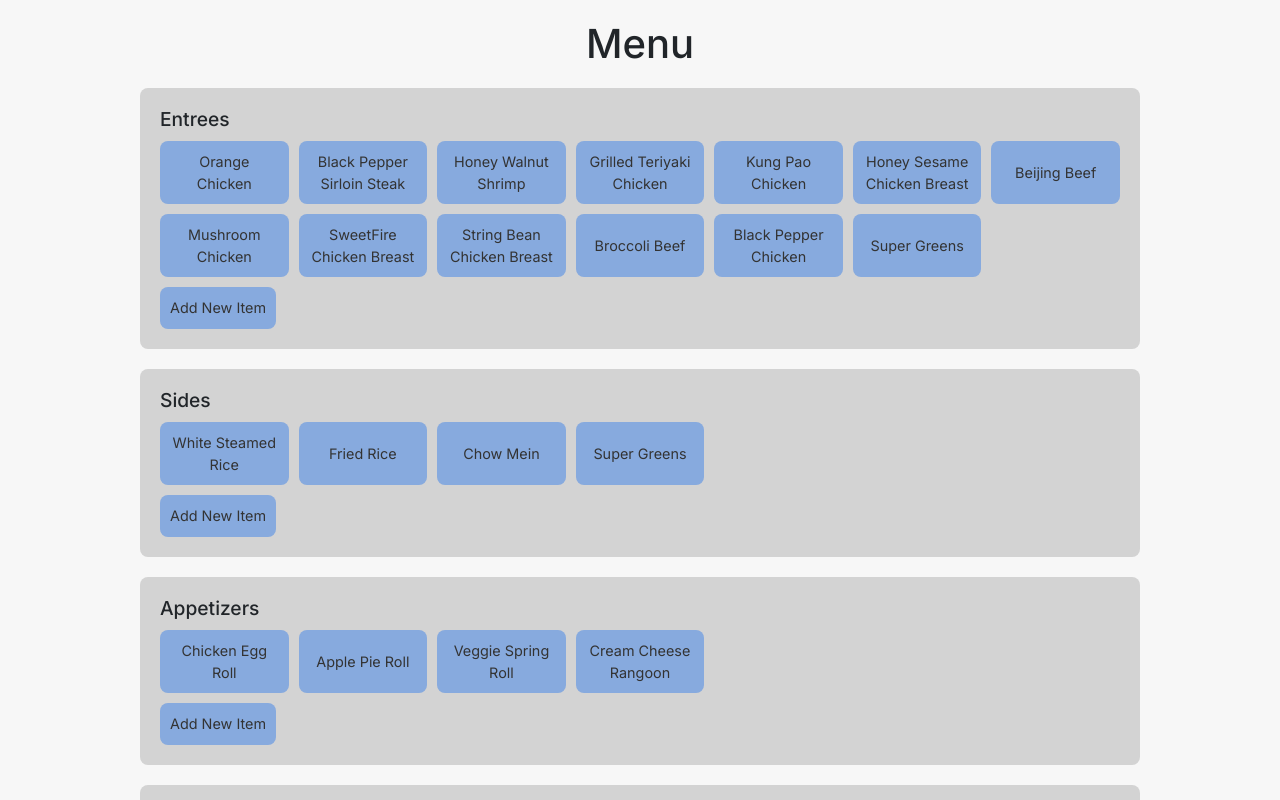
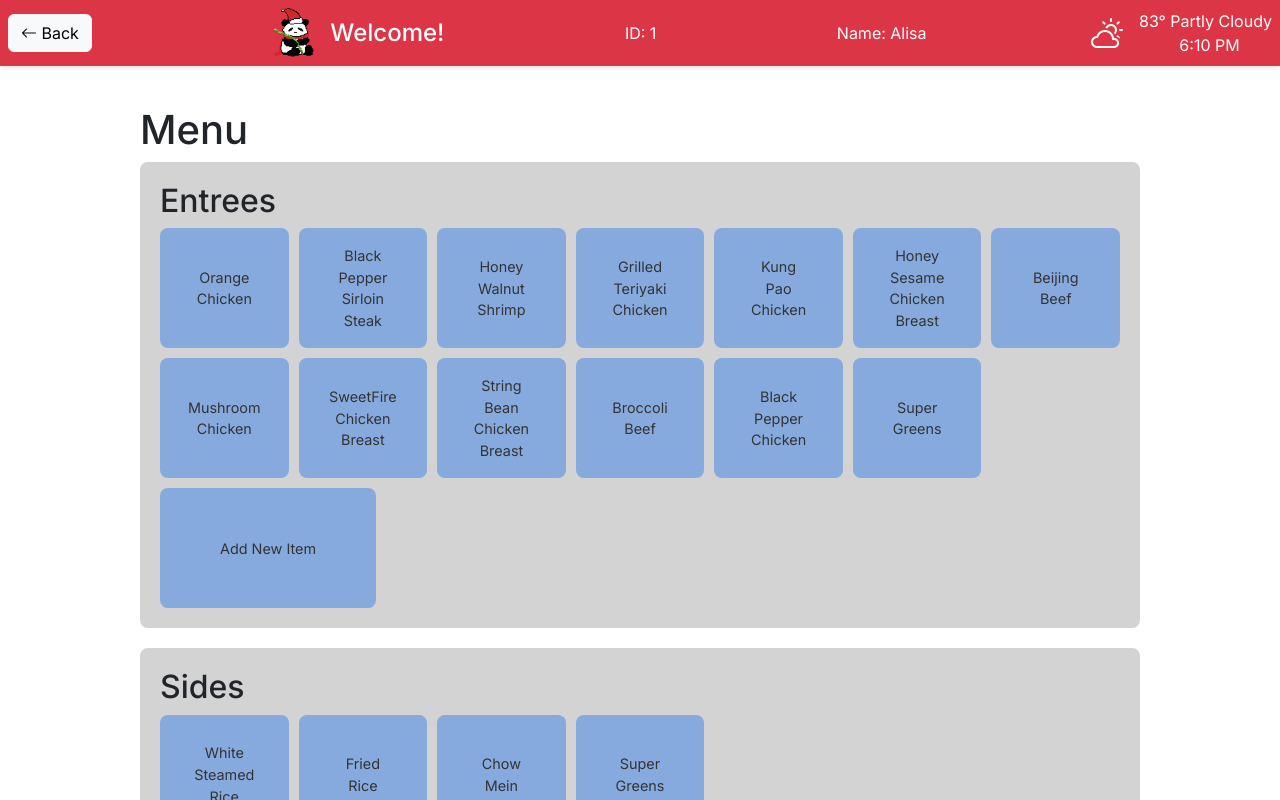
Before and after one commit to MontgomeryBohde/project-3-team-xg, a Next.js app: page /employee/manager/menu in a window 1280 px wide. Shown: the top 800 px of the page. Built offline with nearby package versions, Linux system fonts and the light colour scheme.

Commit message:
ADD: employee header to all pages, login functionality (currently hardcoded)

```diff
--- a/package.json
+++ b/package.json
@@ -12,6 +12,7 @@
     "bootstrap": "^5.3.3",
     "bootstrap-icons": "^1.11.3",
     "next": "^15.0.1",
+    "pg": "^8.13.1",
     "react": "19.0.0-rc-69d4b800-20241021",
     "react-dom": "19.0.0-rc-69d4b800-20241021"
   }
--- a/src/app/employee/cashier/order/confirmation/page.js
+++ b/src/app/employee/cashier/order/confirmation/page.js
@@ -6,6 +6,7 @@
 import Link from 'next/link';
 import DiscountPopUp from '@/components/ui/employee/cashier/order/confirmation/DiscountPopUp';
 import PaymentPopUp from '@/components/ui/employee/cashier/order/confirmation/PaymentPopUp';
+import EmployeeLogInHeader from "@/components/ui/employee/header/EmployeeLogInHeader";
 
 const ConfirmationPage = () => {
     const [cartItems, setCartItems] = useState([]);
@@ -33,7 +34,9 @@
     };
 
     return (
-        <div className="container">
+        <div>
+            <EmployeeLogInHeader />
+            <div className="container">
             <div className="row justify-content-center">
                 <div className="col-md-8">
                     <div className="card mb-4">
@@ -74,6 +77,7 @@
                 subtotal={calculateSubtotal()}
             />}
         </div>
+        </div>
     );
 };
 
--- a/src/app/employee/cashier/order/page.js
+++ b/src/app/employee/cashier/order/page.js
@@ -7,6 +7,7 @@
 import FoodTypes from '@/components/ui/employee/cashier/order/FoodTypes';
 import Cart from '@/components/ui/employee/cashier/order/Cart';
 import EntreeAndSideMenu from '@/components/ui/employee/cashier/order/EntreeAndSideMenu';
+import EmployeeLogInHeader from "@/components/ui/employee/header/EmployeeLogInHeader";
 import Link from 'next/link';
 
 const menuItems = {
@@ -140,7 +141,9 @@
     };
 
     return (
-        <div className="page-container">
+        <div>
+            <EmployeeLogInHeader />
+            <div className="page-container">
             {warningMessage && <div className="alert alert-warning warning-message">{warningMessage}</div>}
             {currentMenu === 'main' && (
                 <div className="main-menu">
@@ -298,6 +301,7 @@
             )}
 
         </div>
+        </div>
     );
 };
 
--- a/src/app/employee/manager/contact/page.js
+++ b/src/app/employee/manager/contact/page.js
@@ -3,7 +3,7 @@
 
 import React, { useState } from 'react';
 import { useRouter } from "next/navigation";
-import EmployeeHeader from "@/components/ui/employee/header/EmployeeHeader";
+import EmployeeLogInHeader from "@/components/ui/employee/header/EmployeeLogInHeader";
 import 'bootstrap/dist/css/bootstrap.css';
 
 const ContactPage = () => {
@@ -13,7 +13,7 @@
 				<title>Contact Maintenance</title>
 			</head>
 			<body>
-				<EmployeeHeader />
+				<EmployeeLogInHeader />
 				<ContactForm />
 			</body>
 		</html>
--- a/src/app/employee/manager/inventory/inventory.css
+++ b/src/app/employee/manager/inventory/inventory.css
@@ -1,4 +1,26 @@
-/* iventory.css */
+/* Layout Styles */
+.app-container {
+  display: flex;
+  flex-direction: column;
+  height: 100vh;
+}
+
+.header-container {
+  width: 100%;
+  box-shadow: 0px 2px 5px rgba(0, 0, 0, 0.1);
+}
+
+.main-container {
+  flex: 1;
+  overflow-y: auto;
+}
+
+.inventory-container {
+  margin-top: 20px;
+  width: 80%;
+  max-width: 1000px;
+  margin: 20px auto;
+}
 
 .inventory-layout {
   display: flex;
@@ -8,16 +30,9 @@
   width: 200px;
   display: flex;
   flex-direction: column;
-
-  position: fixed; /* Fixes the navbar to the left side of the screen */
-  top: 0;           /* Aligns the navbar to the top */
-  left: 0;          /* Aligns the navbar to the left */
-  width: 200px;     /* Set the width of the navbar */
-  height: 100vh;    /* Fills the entire vertical height of the screen */
-  display: flex;    /* Allows you to organize items vertically */
-  flex-direction: column; /* Items will be stacked vertically */
-  background-color: #f0f0f0;  /* Optional: background color */
-  padding-top: 20px; /* Optional: spacing from the top */
+  background-color: #f0f0f0;
+  padding-top: 20px;
+  padding-left: 0px;
 }
 
 .category-button {
@@ -37,76 +52,13 @@
 .items-display {
   flex: 1;
   padding: 20px;
-    margin-left: 20px; /* Leaves space for the sidebar */
+  margin-left: 20px;
 }
 
-.popup {
-    position: fixed;
-    top: 50%;
-    left: 50%;
-    transform: translate(-50%, -50%);
-    background-color: white;
-    padding: 20px;
-    border: 1px solid #ccc;
-    border-radius: 5px;
-    box-shadow: 0px 0px 10px rgba(0, 0, 0, 0.1);
-    z-index: 1000;
-}
-
-.popup label {
-    display: block;
-    margin: 10px 0;
-}
-
-.popup button {
-    margin-top: 10px;
-    margin-right: 5px;
-}
-
-.popup input, .popup select {
-    margin-left: 10px;
-}
-
-.overlay {
-    position: fixed;
-    top: 0;
-    left: 0;
-    width: 100%;
-    height: 100%;
-    background-color: rgba(0, 0, 0, 0.5);
-    z-index: 999;
-}
-
-body {
-    font-family: Arial, sans-serif;
-    background-color: #f7f7f7;
-    display: flex;
-    justify-content: center;
-  }
-
-  h1 {
-    text-align: center;
-    margin-bottom: 20px;
-    margin-top: 0px;
-    margin-left: 150px; /* Leaves space for the sidebar */
-  }
-
-  .inventory-container {
-    width: 80%;
-    max-width: 1000px;
-    margin: 20px auto;
-  }
-
-  .section {
-    background-color: #d3d3d3;
-    padding: 20px;
-    margin-bottom: 20px;
-    border-radius: 8px;
-  }
-
-  .section h2 {
-    font-size: 1.2em;
-    margin-bottom: 10px;
+.button-grid {
+  display: grid;
+  grid-template-columns: repeat(auto-fill, minmax(120px, 1fr));
+  gap: 10px;
 }
 
 .button-grid {
@@ -132,6 +84,13 @@
   height: 60px;
 }
 
-  .item-button:hover {
-    background-color: #6399cd;
+h1 {
+  text-align: center;
+  margin-bottom: 20px;
+  margin-top: 0px;
+  margin-left: 150px; /* Leaves space for the sidebar */
 }
+.section h2 {
+  font-size: 1.2em;
+  margin-bottom: 10px;
+}
--- a/src/app/employee/manager/menu/menu.css
+++ b/src/app/employee/manager/menu/menu.css
@@ -1,21 +1,24 @@
-/* menu.css */
-
-body {
-    font-family: Arial, sans-serif;
-    background-color: #f7f7f7;
+/* Layout Styles */
+.app-container {
   display: flex;
-    justify-content: center;
+  flex-direction: column;
+  height: 100vh;
 }
 
-  h1 {
-    text-align: center;
-    margin-bottom: 20px;
+.header-container {
+  width: 100%;
+  box-shadow: 0px 2px 5px rgba(0, 0, 0, 0.1);
+  position: sticky;
+  top: 0;
+  z-index: 100;
 }
 
 .menu-container {
+  flex: 1;
   width: 80%;
   max-width: 1000px;
   margin: 20px auto;
+  padding-top: 20px;
 }
 
 .section {
@@ -23,11 +26,6 @@
   padding: 20px;
   margin-bottom: 20px;
   border-radius: 8px;
-  }
-
-  .section h2 {
-    font-size: 1.2em;
-    margin-bottom: 10px;
 }
 
 .button-grid {
@@ -42,13 +40,44 @@
   color: #333;
   border: none;
   border-radius: 8px;
-    padding: 10px;
+  padding: 60px 60px; /* Adjusted padding for better centering */
   font-size: 0.9em;
-    text-align: center;
+  text-align: center; /* Centers text horizontally */
+  display: flex; /* Use flexbox for centering */
+  align-items: center; /* Centers text vertically */
+  justify-content: center; /* Centers text horizontally */
   cursor: pointer;
   transition: background-color 0.2s ease;
+  height: 60px;
 }
 
 .item-button:hover {
   background-color: #6399cd;
 }
+
+.popup {
+  position: fixed;
+    top: 50%;
+    left: 50%;
+    transform: translate(-50%, -50%);
+    background-color: white;
+    padding: 20px;
+    border: 1px solid #ccc;
+    border-radius: 5px;
+    box-shadow: 0px 0px 10px rgba(0, 0, 0, 0.1);
+    z-index: 1000;
+    display: flex;
+    flex-direction: column;
+    gap: 15px; /* Add space between the elements */
+    width: 300px; /* Set a fixed width to make it look consistent */
+}
+
+.overlay {
+  position: fixed;
+  top: 0;
+  left: 0;
+  width: 100%;
+  height: 100%;
+  background-color: rgba(0, 0, 0, 0.5);
+  z-index: 999;
+}
--- a/src/app/employee/manager/menu/page.js
+++ b/src/app/employee/manager/menu/page.js
@@ -2,6 +2,9 @@
 
 import { useState } from 'react';
 import './menu.css';
+
+import EmployeeLogInHeader from '@/components/ui/employee/header/EmployeeLogInHeader';
+
 
 export default function Menu() {
     // Hardcoded for now
@@ -95,7 +98,12 @@
     };
 
     return (
-        <div className="menu-container">
+        <div className="app-container">
+            <header className="header-container">
+                <EmployeeLogInHeader />
+            </header>
+
+            <main className="menu-container">
                 <h1>Menu</h1>
 
                 <section className="section">
@@ -107,7 +115,7 @@
                             </button>
                         ))}
                     </div>
-                <button className="item-button" onClick={() => handlePopup("", "Entree")}> Add New Item </button>
+                    <button className="item-button" onClick={() => handlePopup("", "Entree")}>Add New Item</button>
                 </section>
 
                 <section className="section">
@@ -119,7 +127,7 @@
                             </button>
                         ))}
                     </div>
-                <button className="item-button" onClick={() => handlePopup("", "Side")}> Add New Item </button>
+                    <button className="item-button" onClick={() => handlePopup("", "Side")}>Add New Item</button>
                 </section>
 
                 <section className="section">
@@ -131,7 +139,7 @@
                             </button>
                         ))}
                     </div>
-                <button className="item-button" onClick={() => handlePopup("", "Appetizer")}> Add New Item </button>
+                    <button className="item-button" onClick={() => handlePopup("", "Appetizer")}>Add New Item</button>
                 </section>
 
                 <section className="section">
@@ -143,7 +151,7 @@
                             </button>
                         ))}
                     </div>
-                <button className="item-button" onClick={() => handlePopup("", "Drink")}> Add New Item </button>
+                    <button className="item-button" onClick={() => handlePopup("", "Drink")}>Add New Item</button>
                 </section>
 
                 <section className="section">
@@ -155,7 +163,7 @@
                             </button>
                         ))}
                     </div>
-                <button className="item-button" onClick={() => handlePopup("", "Seasonal")}> Add New Item </button>
+                    <button className="item-button" onClick={() => handlePopup("", "Seasonal")}>Add New Item</button>
                 </section>
 
                 {selectedItem && (
@@ -179,61 +187,14 @@
                                 <option value="Seasonal">Seasonal</option>
                             </select>
                         </label>
-                    <label>
-                        Inventory Item IDs:
-                        <input type="text" value={inventoryIds} onChange={(e) => setInventoryIds(e.target.value)} />
-                    </label>
-                    <label>
-                        Price:
-                        <input type="number" value={itemPrice} onChange={(e) => setItemPrice(e.target.value)} />
-                    </label>
                         <button onClick={addItem}>Add</button>
                         <button onClick={removeItem}>Remove</button>
                         <button onClick={() => setSelectedItem(null)}>Cancel</button>
                     </div>
                 )}
 
-            <style jsx>{`
-                .popup {
-                    position: fixed;
-                    top: 50%;
-                    left: 50%;
-                    transform: translate(-50%, -50%);
-                    background-color: white;
-                    padding: 20px;
-                    border: 1px solid #ccc;
-                    border-radius: 5px;
-                    box-shadow: 0px 0px 10px rgba(0, 0, 0, 0.1);
-                    z-index: 1000;
-                }
-
-                .popup label {
-                    display: block;
-                    margin: 10px 0;
-                }
-
-                .popup button {
-                    margin-top: 10px;
-                    margin-right: 5px;
-                }
-
-                .popup input, .popup select {
-                    margin-left: 10px;
-                }
-
-                /* Overlay to darken the background when popup is active */
-                .overlay {
-                    position: fixed;
-                    top: 0;
-                    left: 0;
-                    width: 100%;
-                    height: 100%;
-                    background-color: rgba(0, 0, 0, 0.5);
-                    z-index: 999;
-                }
-            `}</style>
-
                 {selectedItem && <div className="overlay" onClick={() => setSelectedItem(null)} />}
+            </main>
         </div>
     );
 }
--- /dev/null
+++ b/src/components/ui/employee/header/EmployeeLogInHeader.js
@@ -0,0 +1,51 @@
+import React from 'react';
+import 'bootstrap/dist/css/bootstrap.css';
+import 'bootstrap-icons/font/bootstrap-icons.css';
+import { useRouter } from "next/navigation";
+import Image from 'next/image';
+
+import './EmployeeHeader.css';
+
+const EmployeeLogInHeader = () => {
+  const router = useRouter(); // Initialize the router here
+  const handleBackClick = () => {
+    // You can implement navigation logic here if needed
+    router.push("/employee");
+  };
+
+  return (
+    <header className="bg-danger text-white p-2 d-flex align-items-center justify-content-between">
+      {/* Back Button */}
+      <button className="btn btn-light me-3" onClick={handleBackClick}>
+        <i className="bi bi-arrow-left"></i> Back
+      </button>
+
+      {/* Panda Icon and Welcome Message */}
+      <div className="d-flex align-items-center">
+        <Image src="/panda-icon.png" alt="Panda Icon" width={50} height={50} />
+        <h4 className="mb-0 ms-2">Welcome!</h4>
+      </div>
+
+      {/* Employee ID */}
+      <div className="d-flex align-items-center ms-3">
+        <span>ID: 1</span>
+      </div>
+
+      {/* Employee Name */}
+      <div className="d-flex align-items-center ms-3">
+        <span>Name: Alisa</span>
+      </div>
+
+      {/* Weather Info */}
+      <div className="d-flex align-items-center">
+        <i className="bi bi-cloud-sun me-2" style={{ fontSize: '2rem' }}></i>
+        <div className="ms-2" id="vertical_container">
+          <span>83° Partly Cloudy</span>
+          <span className="ms-2">6:10 PM</span>
+        </div>
+      </div>
+    </header>
+  );
+};
+
+export default EmployeeLogInHeader;
```
Also changed, not shown: src/app/employee/manager/employeeinfo/page.js (+8 -0 lines), src/app/employee/manager/inventory/page.js (+7 -0 lines), src/components/ui/employee/login/LoginForm.js (+77 -8 lines), 1 other file (tests, documents, lock files or other folders). Lines whose indentation alone changed are shown as unchanged.
